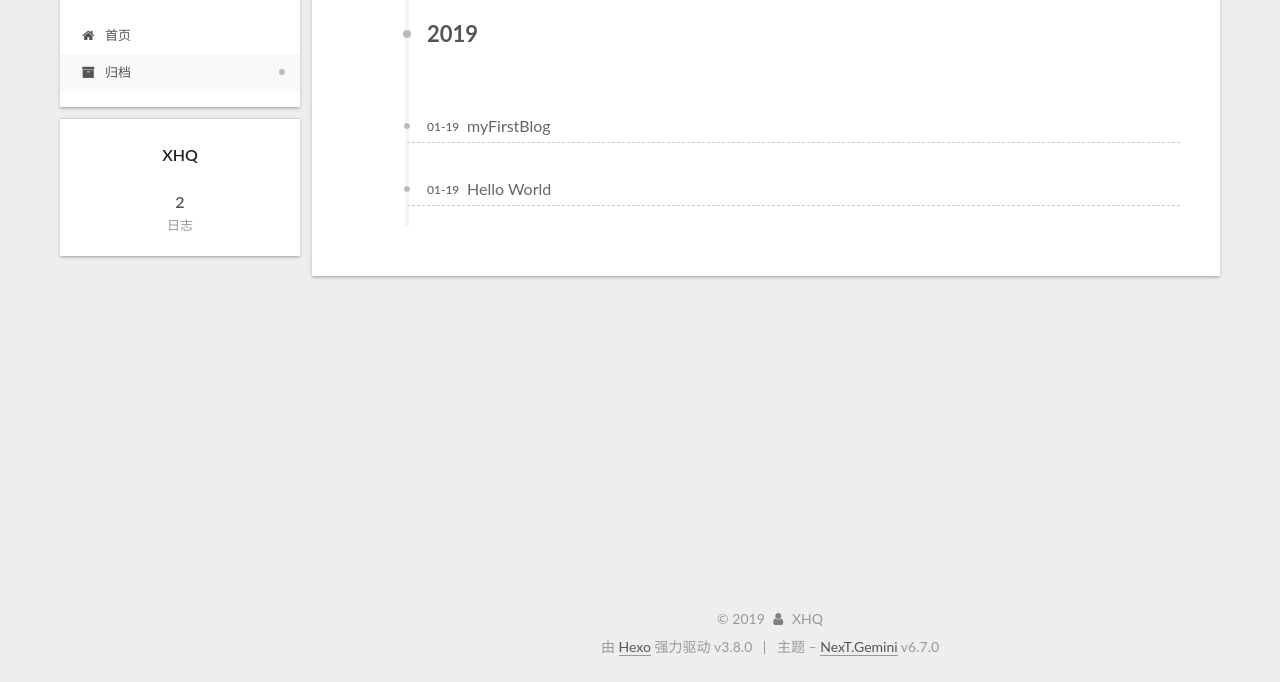
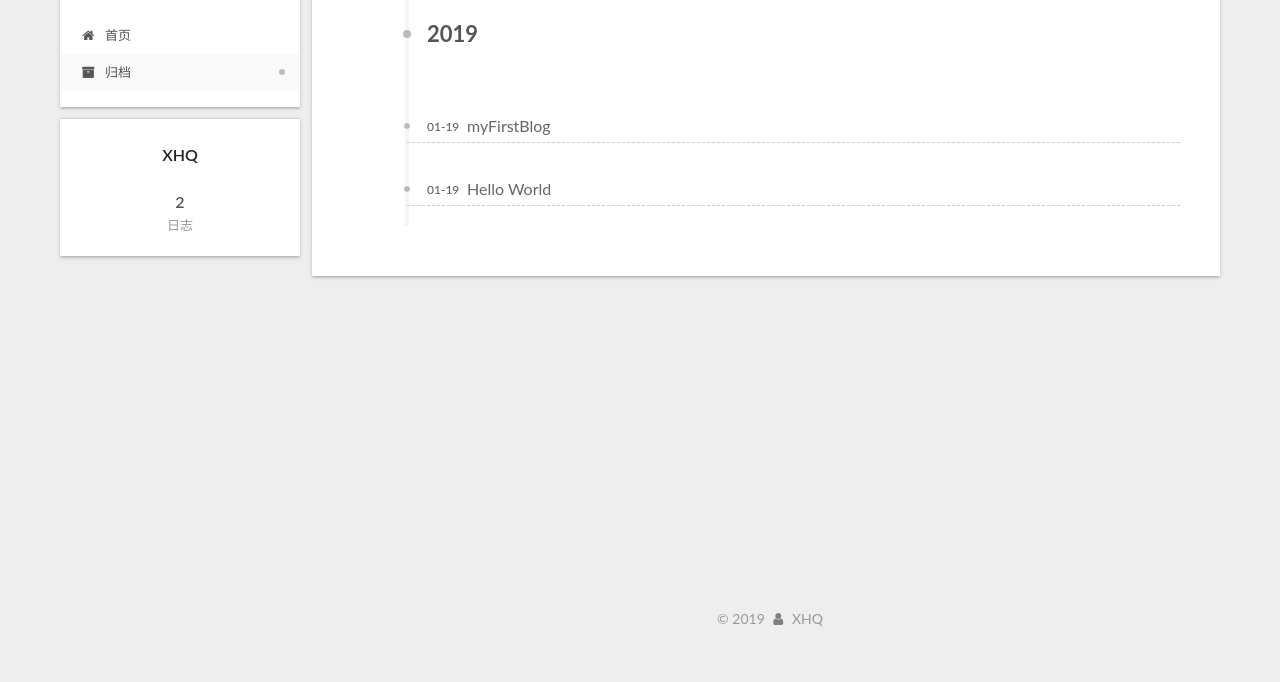
Before and after one commit to xiaohanqing/xiaohanqing.github.io, a plain HTML site: page archives/index.html in a window 1280 px wide. Shown: the part 118-800 px from the top of the page. Drawn offline with Linux system fonts and the light colour scheme.

Commit message:
Site updated: 2019-01-20 00:05:39

```diff
--- a/archives/index.html
+++ b/archives/index.html
@@ -483,15 +483,9 @@
 </div>
 
 
-  <div class="powered-by">由 <a href="https://hexo.io" class="theme-link" rel="noopener" target="_blank">Hexo</a> 强力驱动 v3.8.0</div>
 
 
 
-  <span class="post-meta-divider">|</span>
-
-
-
-  <div class="theme-info">主题 – <a href="https://theme-next.org" class="theme-link" rel="noopener" target="_blank">NexT.Gemini</a> v6.7.0</div>
 
 
 
--- a/css/main.css
+++ b/css/main.css
@@ -1895,7 +1895,7 @@ pre .javascript .function {
   width: 4px;
   height: 4px;
   border-radius: 50%;
-  background: #f1d090;
+  background: #9dc9e8;
 }
 .links-of-blogroll {
   font-size: 13px;
```
Also changed, not shown: 2019/01/19/hello-world/index.html (+0 -6 lines), 2019/01/19/myFirstBlog/index.html (+0 -6 lines), archives/2019/01/index.html (+0 -6 lines), archives/2019/index.html (+0 -6 lines), index.html (+0 -6 lines).
